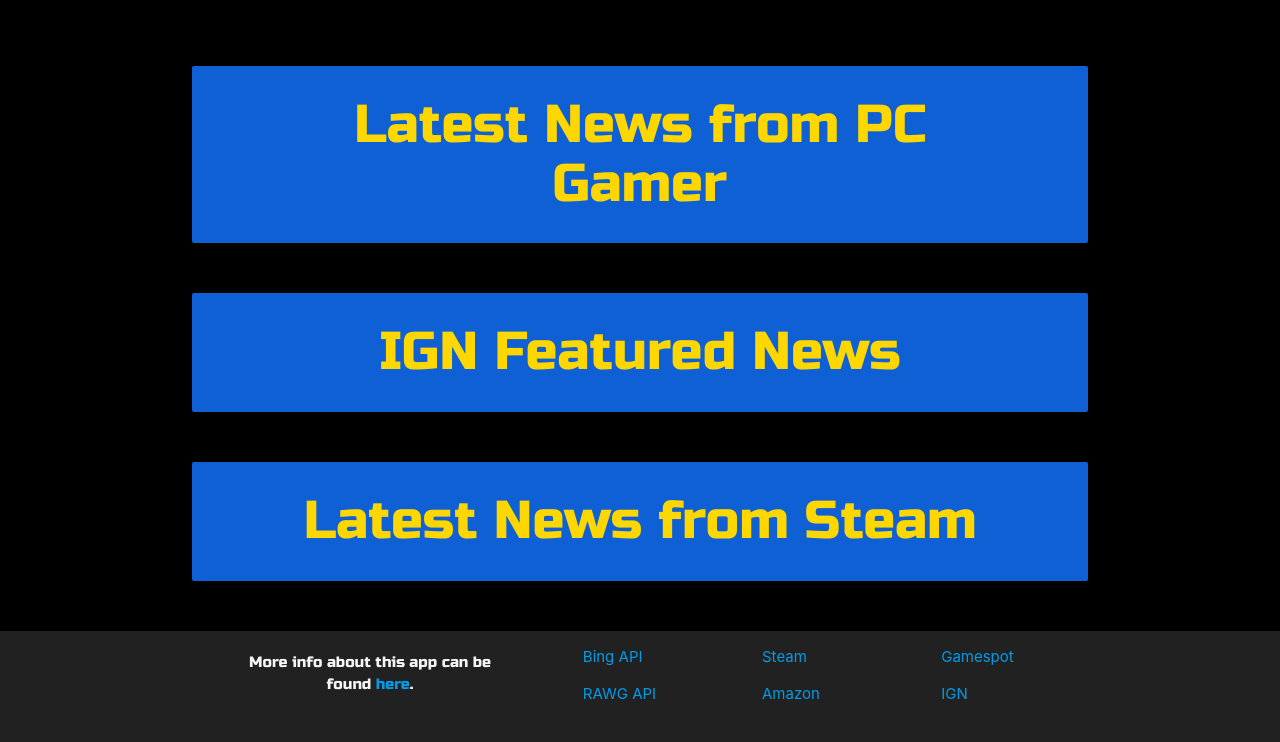
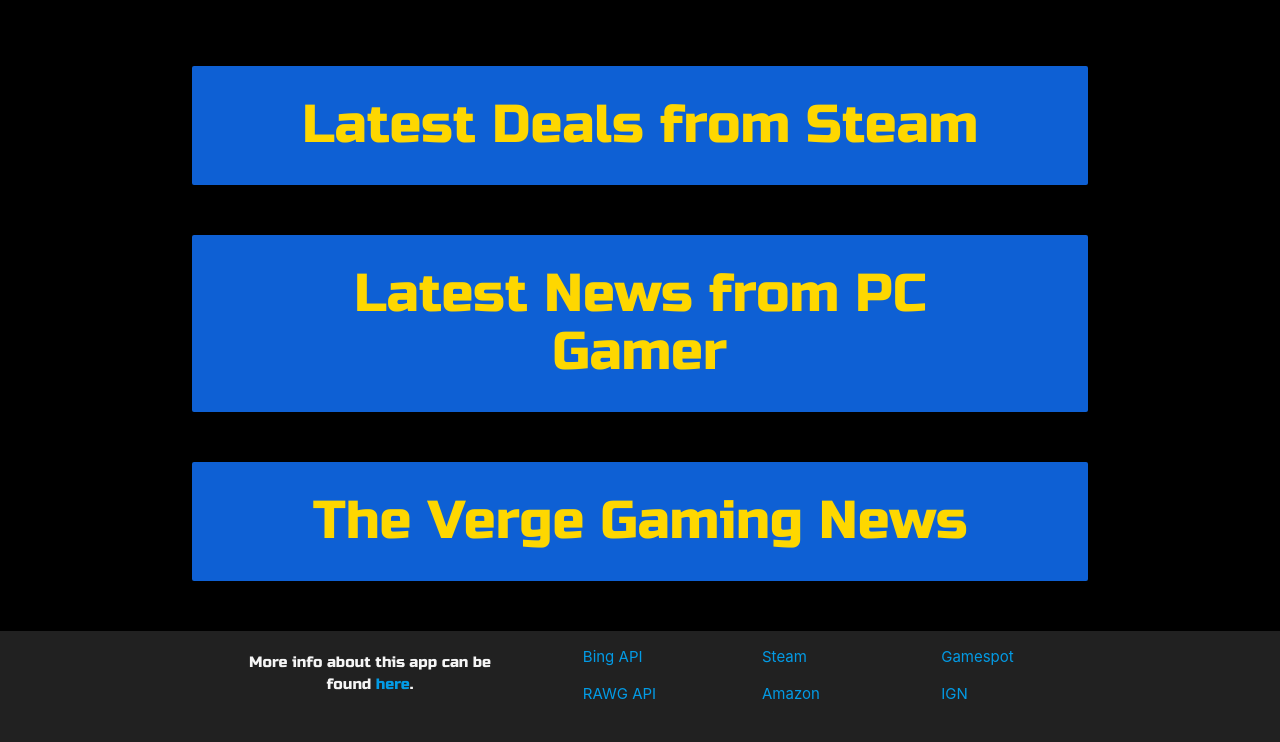
Before and after one commit to TR-1000/GameScraper, a Django app: page / in a window 1280 px wide. Shown: the part 104-846 px from the top of the page. Run offline with Django 3.2, Linux system fonts and the light colour scheme; data that the repository does not hold is empty.

Commit message:
Added steam deals scrape and removed steam news

```diff
--- a/games/templates/games_index.html
+++ b/games/templates/games_index.html
@@ -27,12 +27,33 @@
     </div>
   {% endif %}
 
+<!-- Steam -->
+  <div class="container">
+    <div class=" card item-contain blue-card">
+    <h2 id="favorites">Latest Deals from Steam</h2>
+    {% for item in steam_news %}
+      <div class="card steam">
+        <div class="card-image">
+          <img src="{{item.image}}">
+        </div>
+        <div class="card-content">
+          <h4>{{item.title}}</h4>
+          <strong>
+            <span><strike>{{item.original_prince}}</strike> {{item.price}}</span>
+          </strong>
+          <a href="{{item.url}}" target="_blank"><h6>More...</h6></a>
+        </div>
+      </div>
+      {% endfor %}
+    </div>
+  </div>
+
 <!-- PCgamer -->
   <div class="container">
     <div class=" card item-contain blue-card">
     <h2 id="favorites">Latest News from PC Gamer</h2>
     {% for item in pcgamer_news %}
-      <div class="card gamespot">
+      <div class="card steam">
         <div class="card-image">
           <img src="{{item.image}}">
         </div>
@@ -45,12 +66,12 @@
     </div>
   </div>
 
-<!-- ign_news -->
+<!-- verge_gaming_news -->
   <div class="container">
     <div class=" card item-contain blue-card">
-    <h2 id="favorites" >IGN Featured News</h2>
-      {% for item in ign_news %}
-      <div class="card horizontal amazon">
+    <h2 id="favorites" >The Verge Gaming News</h2>
+      {% for item in verge_articles %}
+      <div class="card steam">
         <div class="card-image">
           <img src="{{item.image}}">
         </div>
@@ -67,23 +88,7 @@
 
 
 
-<!-- Steam -->
-  <div class="container">
-    <div class=" card item-contain blue-card">
-    <h2 id="favorites">Latest News from Steam</h2>
-    {% for item in steam_news %}
-      <div class="card steam">
-        <div class="card-image">
-          <img src="{{item.image}}">
-        </div>
-        <div class="card-content">
-          <h5>{{item.title}}</h5>
-          <a href="{{item.url}}" target="_blank"><h6>More...</h6></a>
-        </div>
-      </div>
-      {% endfor %}
-    </div>
-  </div>
+
 {% endif %}
 
 
--- a/games/views.py
+++ b/games/views.py
@@ -130,28 +130,27 @@ def home(request):
         import requests
         from bs4 import BeautifulSoup
 
+
+        # Verge gaming news
         try:
+            verge_gaming_page = requests.get("https://www.theverge.com/games",headers={"User-Agent":"Defined"})
+            verge_gaming_soup = BeautifulSoup(verge_gaming_page.content,"html.parser")
+            verge_gaming_articles = verge_gaming_soup.select("div.c-entry-box--compact.c-entry-box--compact--article")
+            verge_articles = []
+            for article in verge_gaming_articles[:6]:
+                verge_articles.append({
+                    'url': article.a.get("href"),
+                    'image': article.find_all("img")[1].get("src"),
+                    'title': article.h2.text,
+                    'date': article.time.text.strip()
+                })
 
-            #ign featured news scrape
-            ign_page = requests.get("https://www.ign.com/",headers={"User-Agent":"Defined"})
-            ign_soup = BeautifulSoup(ign_page.content, "html.parser")
-            ign_results = ign_soup.select("article.jsx-4177878793.card")
-            ign_news = []
-            for result in ign_results:
-                title = result.h3.text
-                url = "https://www.ign.com" + result.a.get('href')
-                image = result.img.get('src')
-                ign_news.append({
-                    'title' : title,
-                    'url' : url,
-                    'image' : image
-                    })
         except Exception as error:
             ign_news = None
 
 
 
-        #Amazon Scrape
+        #Amazon Featured
         try:
             amazon_page = requests.get("https://www.amazon.com/s?k=video+games&rh=n%3A468642&dc&qid=1578698986&rnid=2941120011&ref=sr_nr_n_1",headers={"User-Agent":"Defined"})
             amazon_soup = BeautifulSoup(amazon_page.content, "html.parser")
@@ -184,28 +183,33 @@ def home(request):
 
         #Steam News Scrape
         try:
-            steam_news_page = requests.get("https://store.steampowered.com/news/",headers={"User-Agent":"Defined"})
+            steam_news_page = requests.get("https://store.steampowered.com/",headers={"User-Agent":"Defined"})
             soup = BeautifulSoup(steam_news_page.text, "html.parser")
+            steam_results = soup.find("div", {"id": "tab_specials_content"}).select("a")
             steam_news = []
-            steam_results = soup.select("div.newsPostBlock.steam_release")
-            print(steam_results)
-            for result in steam_results:
-                if result.a != None:
-                    url = result.a.get('href')
-                    title = result.text.strip()
-                    image = result.img.get('src')
-                    steam_news.append({
-                        'url' : url,
-                        'title' : title,
-                        'image' : image,
-                        })
+            for result in steam_results[:6]:
+                if "," in result.get("data-ds-appid"):
+                    app_split = result.get("data-ds-appid").split(",")
+                    app_id = app_split[0]
+                else:
+                    app_id = result.get("data-ds-appid")
+
+                steam_news.append({
+                    'url': result.get("href"),
+                    'image': f"https://steamcdn-a.akamaihd.net/steam/apps/{app_id}/header.jpg",
+                    'title': result.find("div", {"class": "tab_item_name"}).text,
+                    'original_prince': result.find("div", {"class": "discount_original_price"}).text,
+                    'price': result.find("div", {"class": "discount_final_price"}).text,
+                    'app_id': app_id
+                })
+
         except Exception as error:
             steam_news = None
 
 
 
 
-        #Gamespot news
+        #PC Gamer news
         try:
             pcgamer_news_page = requests.get("https://www.pcgamer.com/",headers={"User-Agent":"Defined"})
             pcgamer_news_soup = BeautifulSoup(pcgamer_news_page.content, "html.parser")
@@ -222,7 +226,7 @@ def home(request):
             pcgamer_news = None
 
         return render(request, 'games_index.html',
-        {'search' : False, 'pcgamer_news': pcgamer_news, 'steam_news': steam_news, 'amazon_featured': amazon_featured, 'ign_news' : ign_news})
+        {'search' : False, 'pcgamer_news': pcgamer_news, 'steam_news': steam_news, 'amazon_featured': amazon_featured, 'verge_articles' : verge_articles})
 
 
 
```
